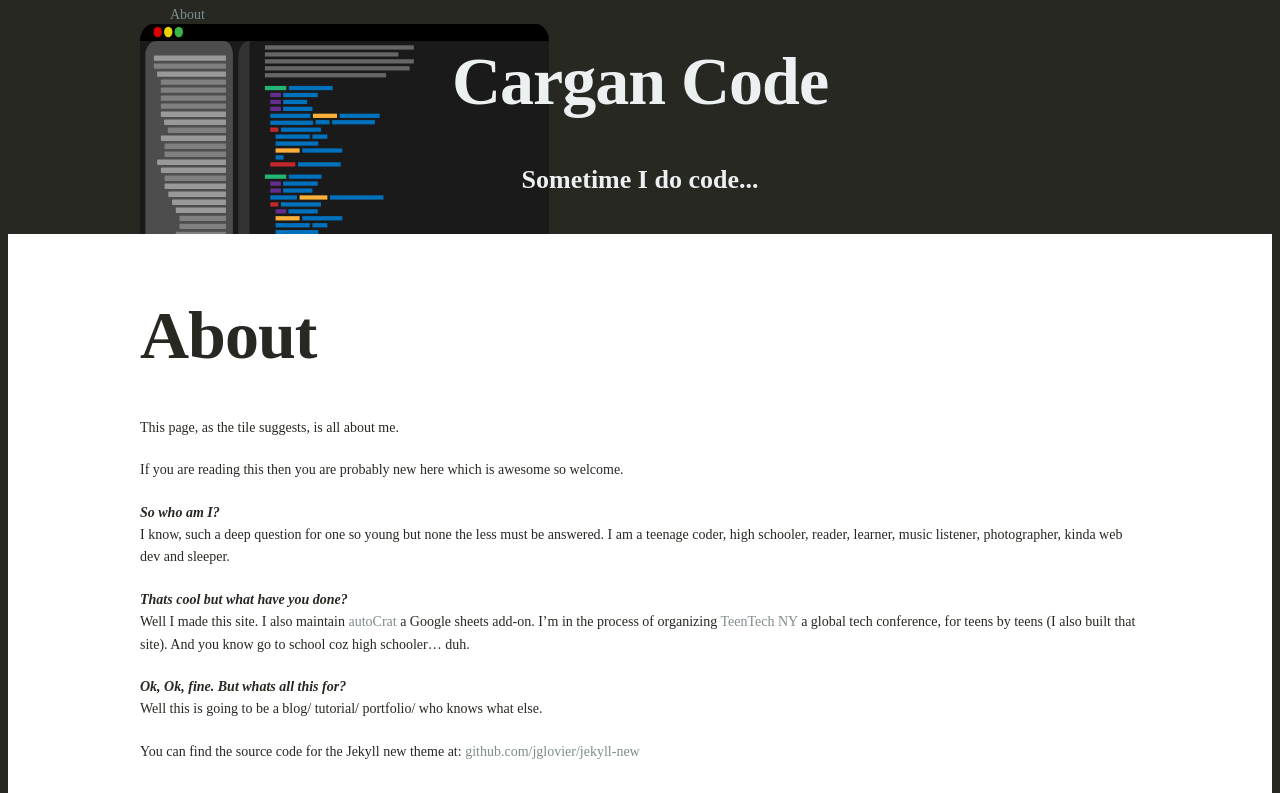
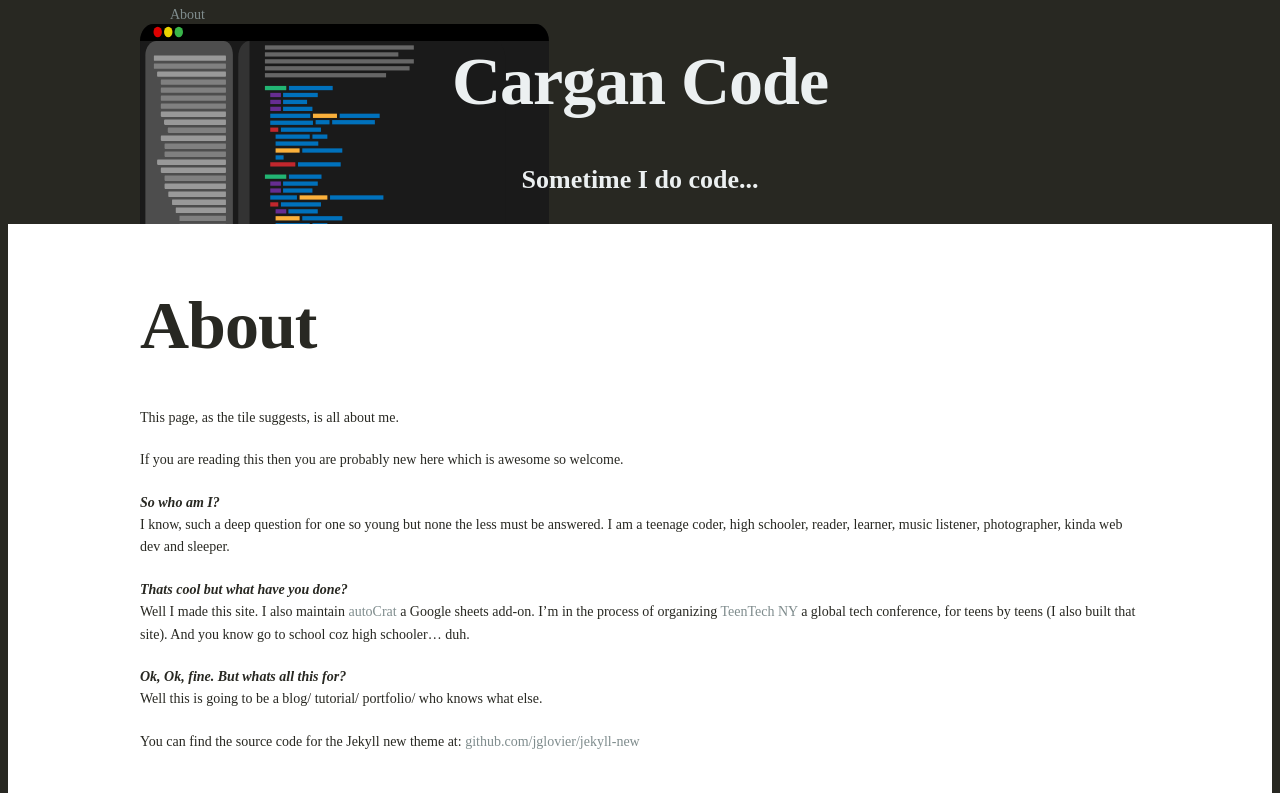
Before and after one commit to CarganCode/CarganCode.github.io, a Jekyll site: the page built from about.md, in a window 1280 px wide. Shown: the top 793 px of the page. Built offline with Jekyll 4.4.1, drawn with Linux system fonts in a browser that asks for light colours; grey boxes are pictures that could not be loaded.

Commit message:
Smaller margins

```diff
--- a/css/4-pages/_default.scss
+++ b/css/4-pages/_default.scss
@@ -1,5 +1,4 @@
 .page-content{
-  margin: 10px 0;
   padding: 20px;
   background: white;
   color: $text-color;
```
